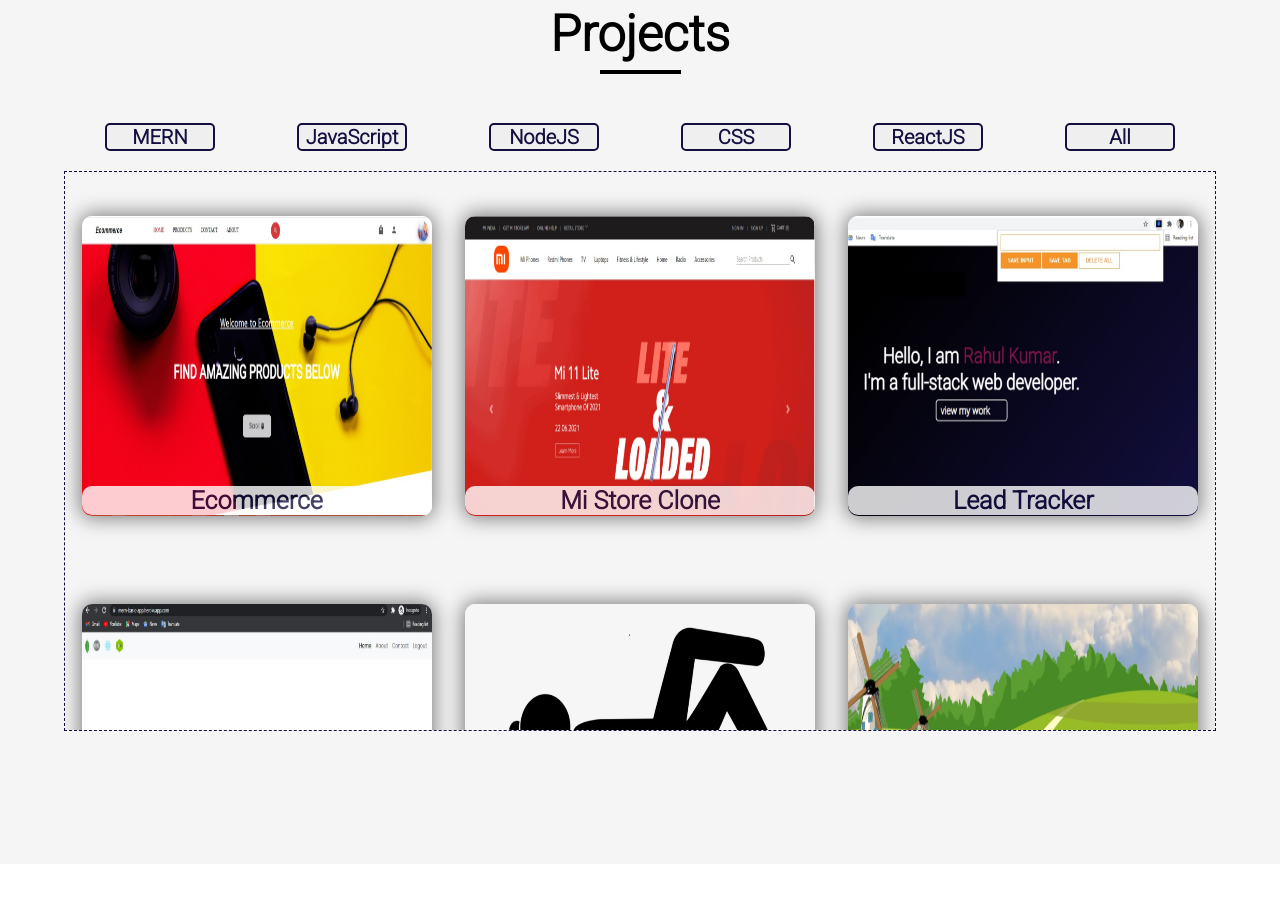
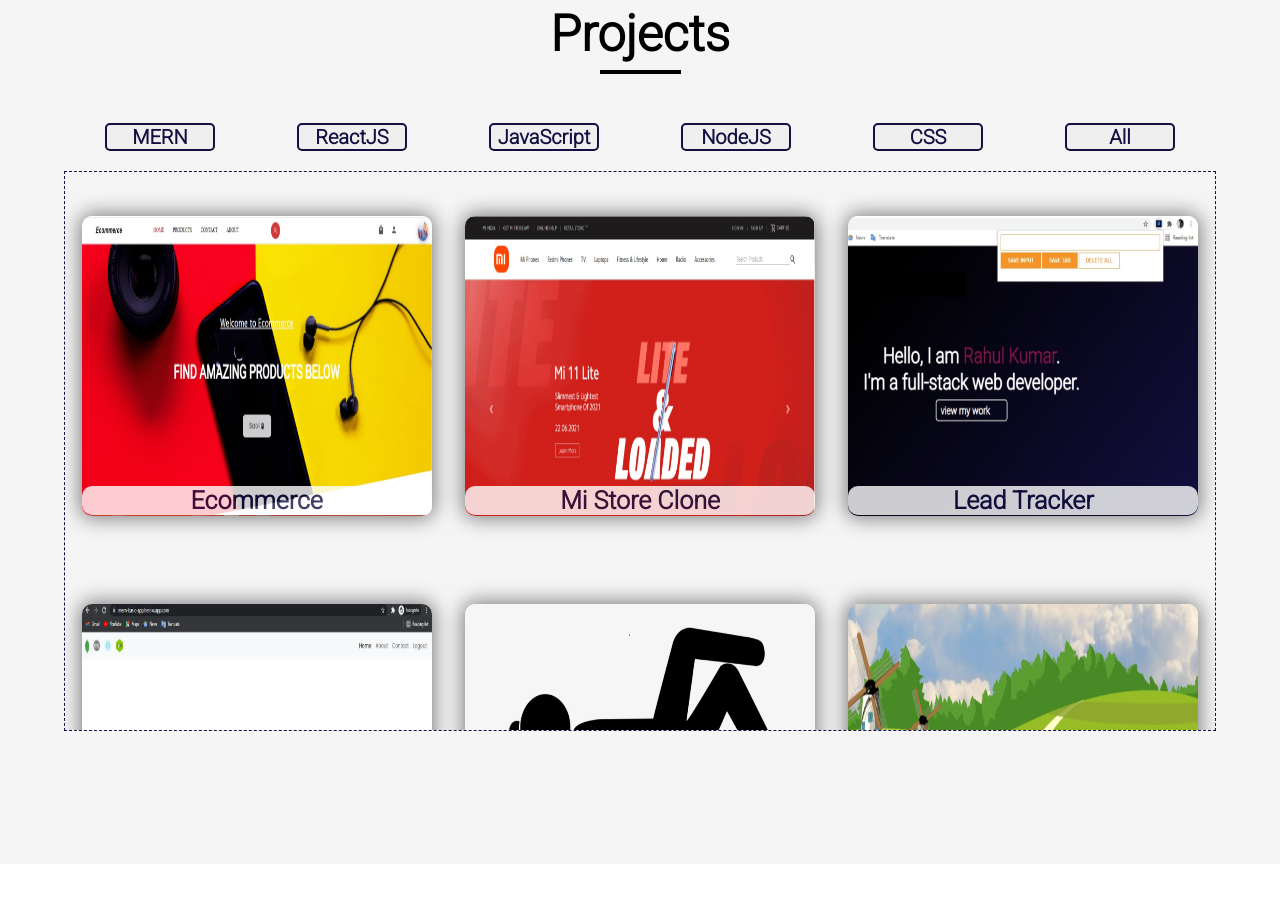
Before and after one commit to rahul-612/rahul612-old-portfolio, a React (Create React App) app in the folder client/: page / in a window 1280 px wide. Shown: the part 1920-2822 px from the top of the page. Built offline with nearby package versions, Linux system fonts and the light colour scheme.

Commit message:
make it better

```diff
--- a/client/src/Components/portfolio/Menu.js
+++ b/client/src/Components/portfolio/Menu.js
@@ -35,7 +35,7 @@
         id: i++,
         image:mi_clone,
         name:"Mi Store Clone",
-        category: "MERN",
+        category: "ReactJS",
         url:"https://mi-store-react-clone.netlify.app/"
     },
     {
```
